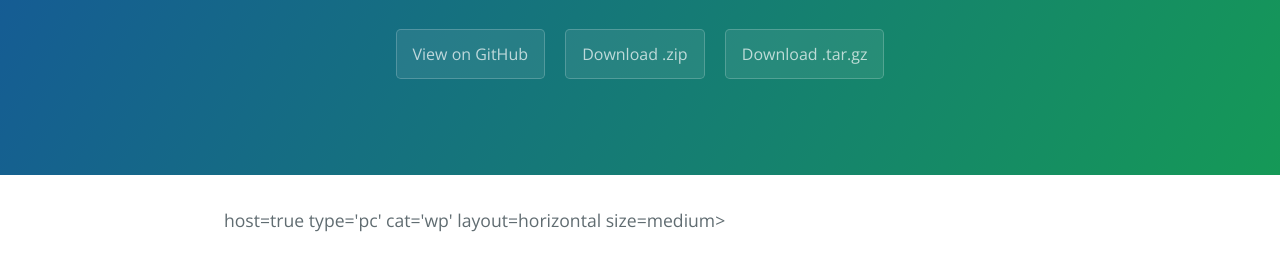
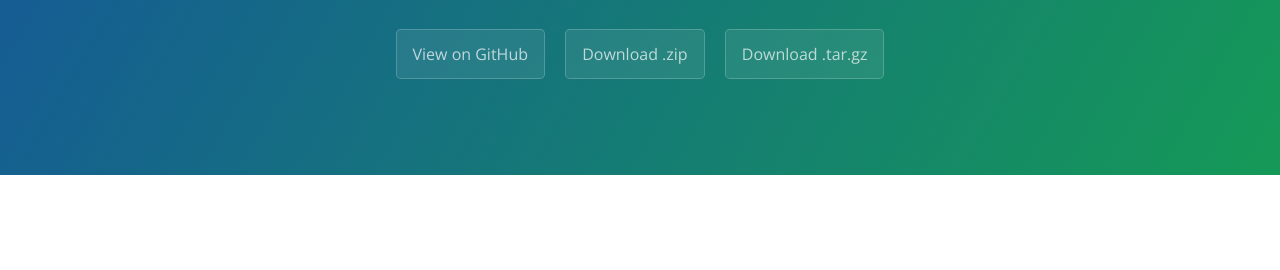
Before and after one commit to alzozov/alezozov, a plain HTML site: page index.html in a window 1280 px wide. Shown: the part 208-478 px from the top of the page. Drawn offline with nearby package versions, Linux system fonts and the light colour scheme.

Commit message:
Update index.html

```diff
--- a/index.html
+++ b/index.html
@@ -20,7 +20,7 @@
 
     <section class="main-content">
           <script id='sellbyme' src='https://sellby.me/hoster/run.js'></script>
-          <sellbyme-panel <%-p%> host=true type='pc' cat='wp' layout=horizontal size=medium></sellbyme-panel>
+          <sellbyme-panel   host=true type='pc' cat='wp' layout=horizontal size=medium></sellbyme-panel>
     </section>
 
 
```
